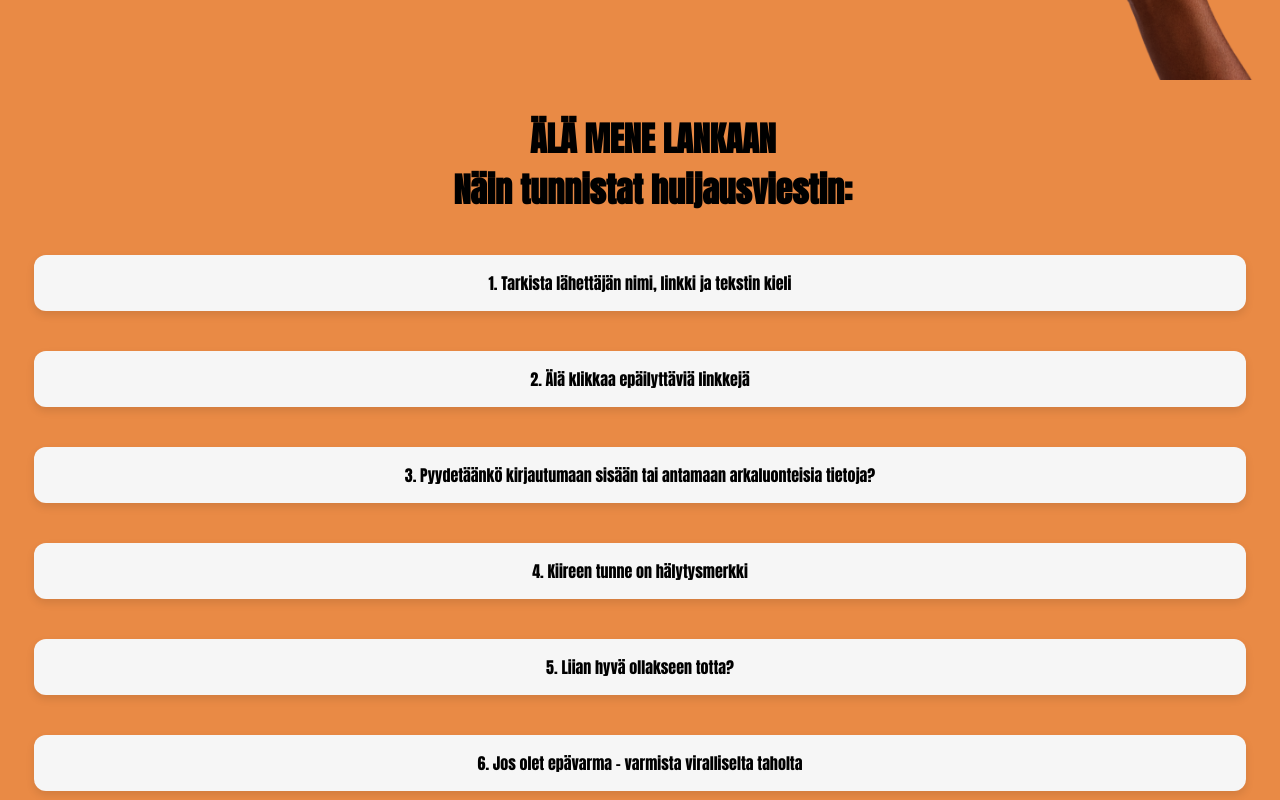
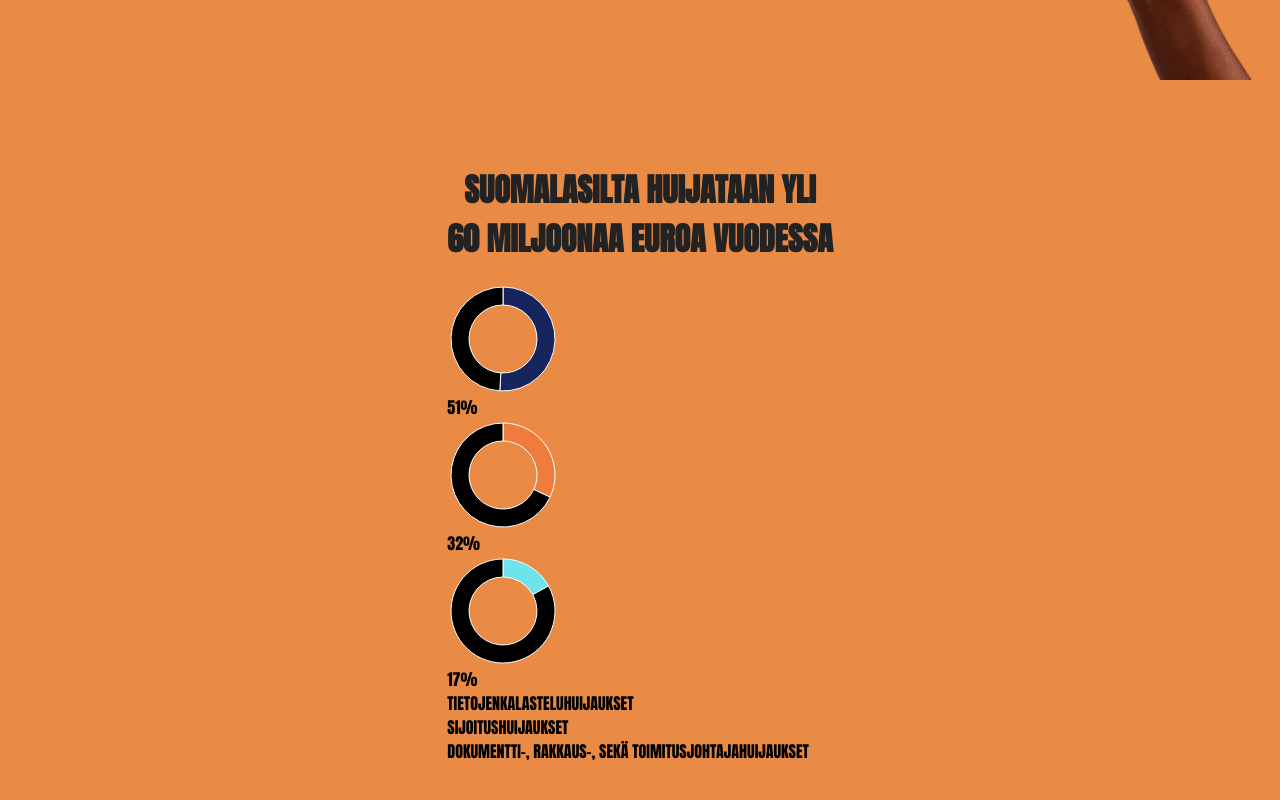
Before and after one commit to levonmaister/scamvjp2, a React (Vite) app: page / in a window 1280 px wide. Shown: the part 740-1540 px from the top of the page. Built offline with nearby package versions, Linux system fonts and the light colour scheme.

Commit message:
flyttade location

```diff
--- a/src/pages/Etusivu.jsx
+++ b/src/pages/Etusivu.jsx
@@ -51,6 +51,13 @@ const Etusivu = () => {
 
                 </div>
 
+                <div className='statistics-div'>
+                <FraudStats />
+                </div>
+
+
+                <br></br><br></br><br></br>    <br></br><br></br><br></br>    <br></br><br></br><br></br>    <br></br><br></br><br></br>
+
                 <div id="checklist-title" className="checklistlayout">
                     <h2 className="checklist-title">ÄLÄ MENE LANKAAN <br /> Näin tunnistat huijausviestin:</h2>
                     <Checklist/>
@@ -59,6 +66,7 @@ const Etusivu = () => {
                 <div className="numerotLayout">
                     <NumerotValehtelee />
                 </div>
+
 
 
                 <div className="statistik-container">
@@ -70,9 +78,7 @@ const Etusivu = () => {
                     <HorrorStories />
                 </div>
 
-                        <div className='statistics-div'>
-                <FraudStats />
-                </div>
+
 
                 <Footer />
             </div>
```
